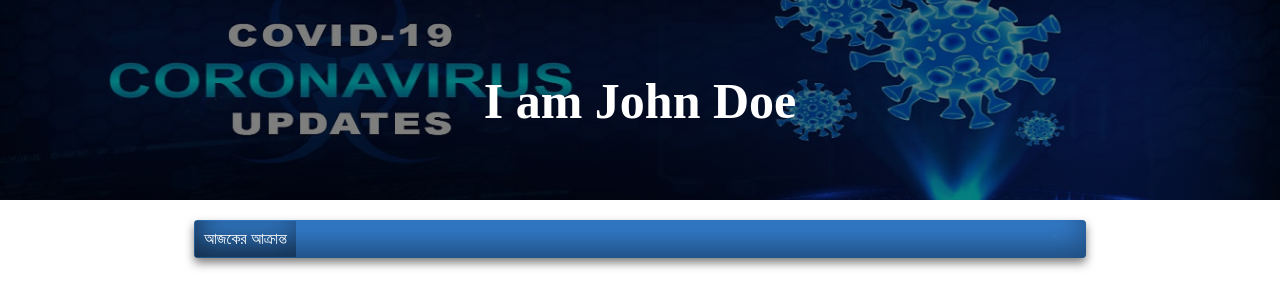
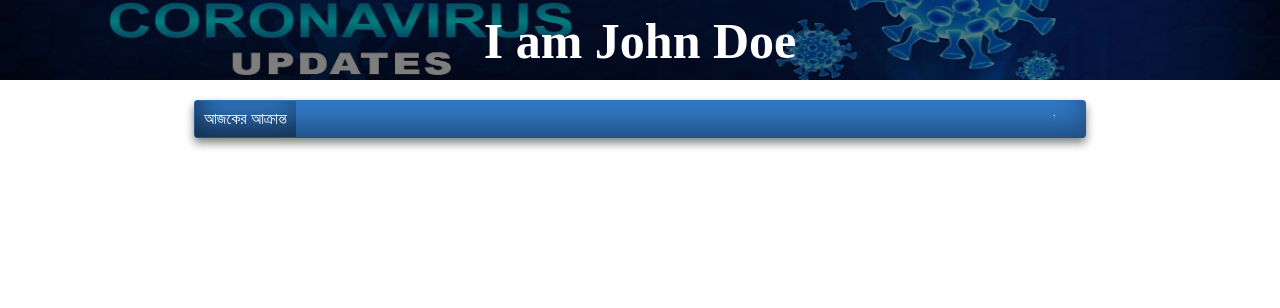
Before and after one commit to AdnanBUBT/covid19, a plain HTML site: page index.html in a window 1280 px wide. Drawn offline with Linux system fonts and the light colour scheme.

Commit message:
Update index.html

```diff
--- a/index.html
+++ b/index.html
@@ -10,7 +10,7 @@
 
 .hero-image {
   background-image: linear-gradient(rgba(0, 0, 0, 0.5), rgba(0, 0, 0, 0.5)), url("Ba.jpg");
-  height: 25%;
+  height: 10%;
   background-position: center;
   background-repeat: no-repeat;
   background-size: cover;
```
